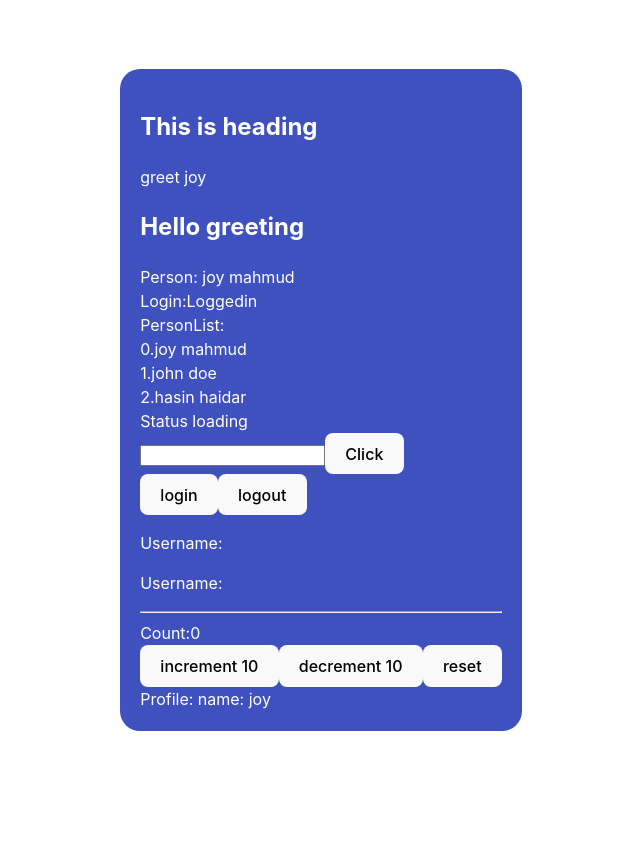
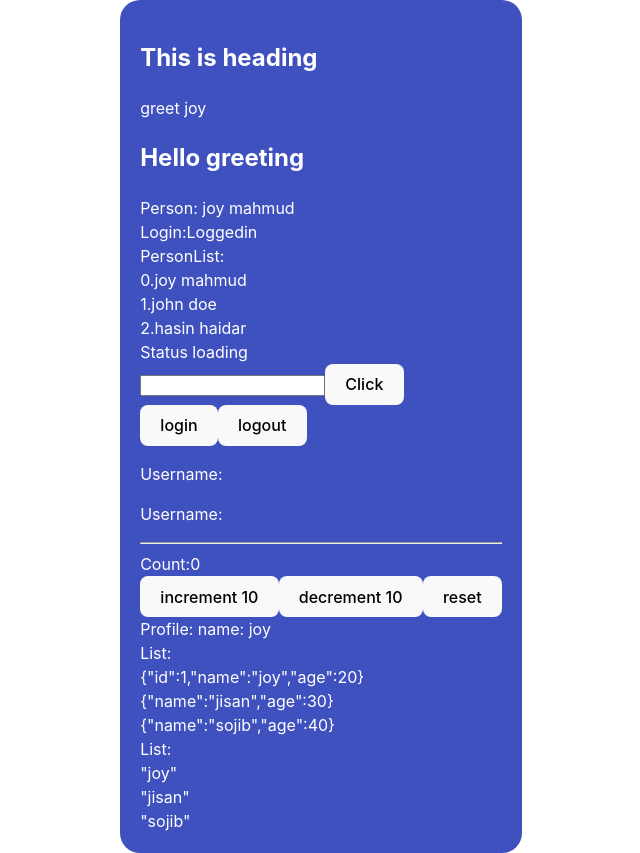
Before and after one commit to joy-mahmud/react-typescript-demo, a React (Vite) app: page / in a window 1280 px wide. Shown: the whole page, without its empty margins (319-959 px from the left). Before the commit the page ends 800 px from the top, so only its background shows below. Built offline with nearby package versions, Linux system fonts and the light colour scheme.

Commit message:
generic type

```diff
--- a/src/App.tsx
+++ b/src/App.tsx
@@ -12,6 +12,7 @@ import Counter from "./components/Counter"
 import UserContextProvider from "./context/UserContextProvider"
 import Private from "./components/Private"
 import Profile from "./components/Profile"
+import List from "./components/List"
 
 
 function App() {
@@ -50,6 +51,10 @@ function App() {
         <div>
           <Private isLoggedIn={true} component={Profile}></Private>
         </div>
+        <div>
+          <List items={[{ id: 1, name: "joy", age: 20 }, { name: 'jisan', age: 30 }, { name: 'sojib', age: 40 }]} onClick={(item) => console.log(`hello ${item}`)}></List>
+          <List items={["joy", 'jisan', 'sojib']} onClick={(item) => console.log(`hello ${item}`)}></List>
+        </div>
       </Container>
 
     </UserContextProvider>
--- /dev/null
+++ b/src/components/List.tsx
@@ -0,0 +1,21 @@
+
+type ListType<T> = {
+    items: T[],
+    onClick: (value: T) => void
+}
+
+const List = <T extends {}>({ items, onClick }: ListType<T>) => {
+    return (
+        <div>
+            List:
+            {
+                items.map((item, index) => <div key={index} onClick={() => onClick(item)}>{JSON.stringify(item)}</div>)
+
+
+            }
+
+        </div>
+    )
+}
+
+export default List
```
